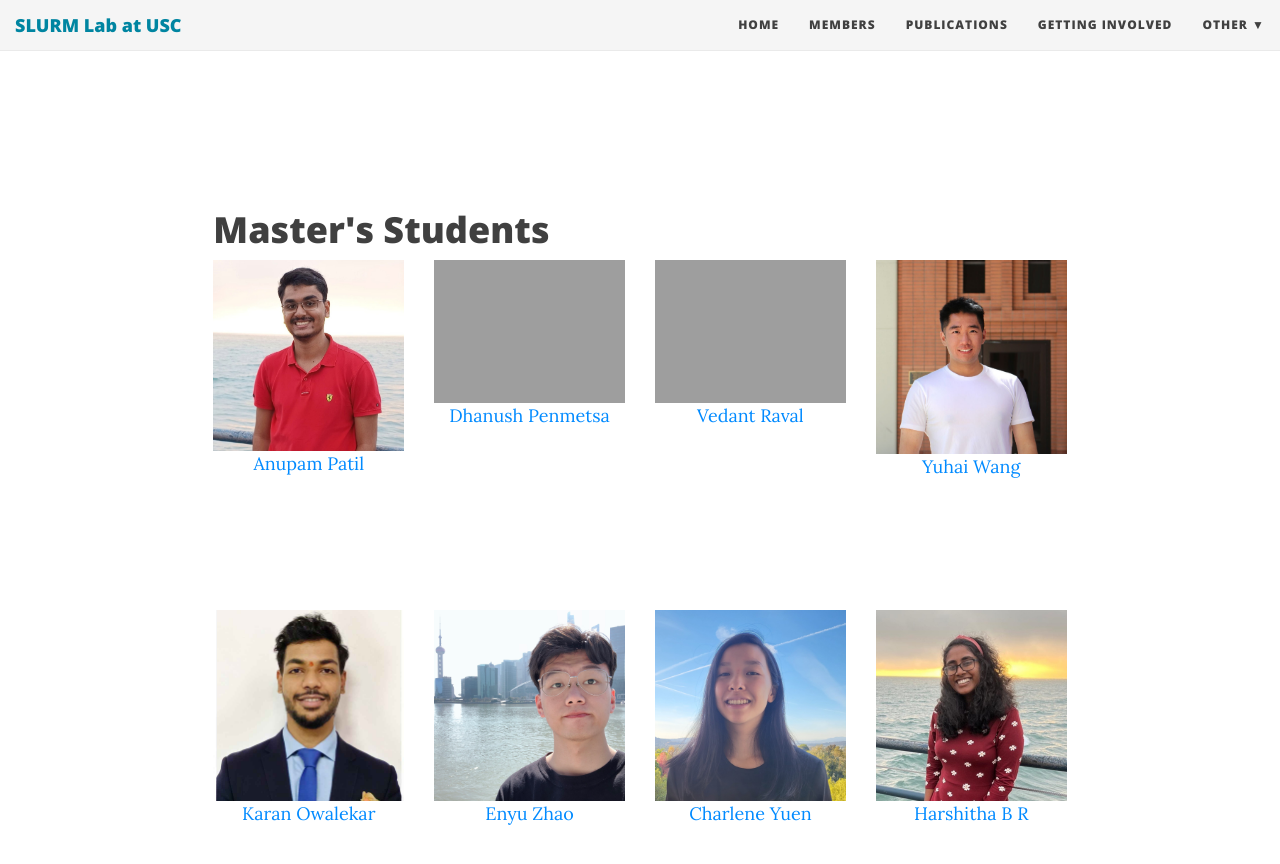
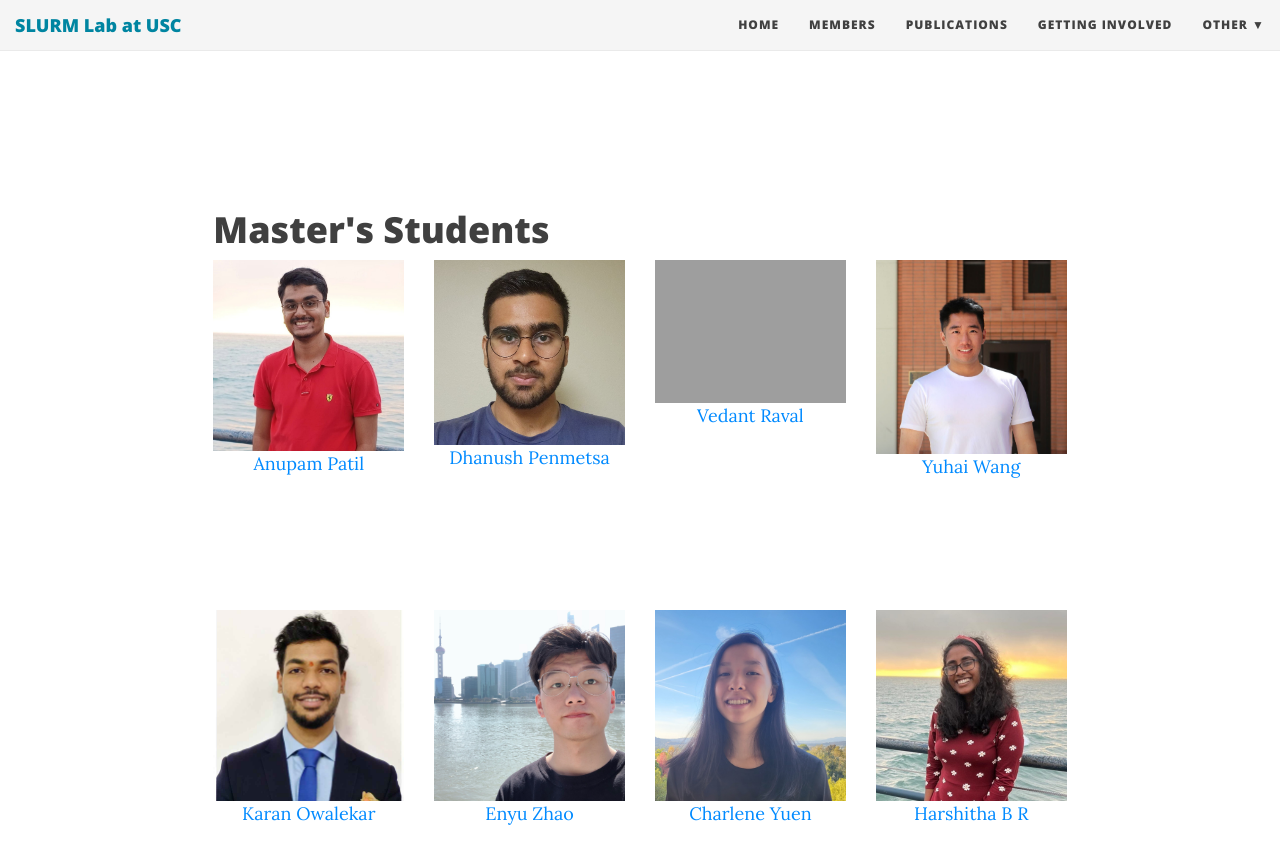
Before and after one commit to slurm-lab-usc/slurm-lab-usc.github.io, a Jekyll site: the page built from members.md, in a window 1280 px wide and 900 px high, scrolled down 853 px. Shown: the top 864 px of the window. Built offline with Jekyll 4.4.1, drawn with Linux system fonts in a browser that asks for light colours; nearby versions of some CDN libraries.

Commit message:
update Dhanush photo

```diff
--- a/members.md
+++ b/members.md
@@ -31,7 +31,7 @@ members:
             photo_url: https://slurm-lab-usc.github.io/img/people/AnupamPatil.jpeg
             web_url: https://www.linkedin.com/in/anupam-patil-114b841b0/
           - name: Dhanush Penmetsa
-            photo_url: https://slurm-lab-usc.github.io/img/people/dhanush_varma.jpeg
+            photo_url: https://slurm-lab-usc.github.io/img/people/dhanush_varma.jpg
             web_url: https://www.linkedin.com/in/dhanush-varma/
           - name: Vedant Raval
             photo_url: https://slurm-lab-usc.github.io/img/people/VedantRaval.jpeg
```
Also changed, not shown: img/people/dhanush_varma.jpg.
